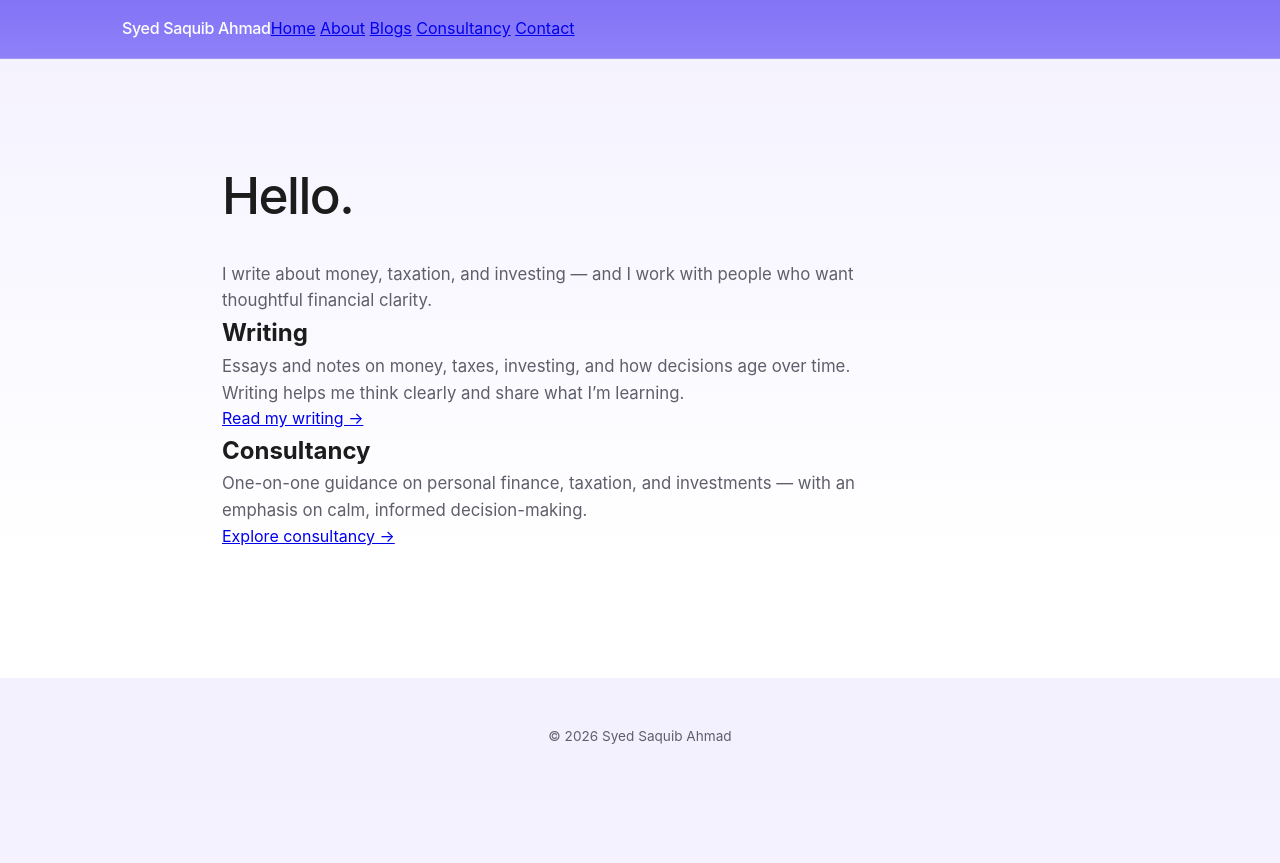
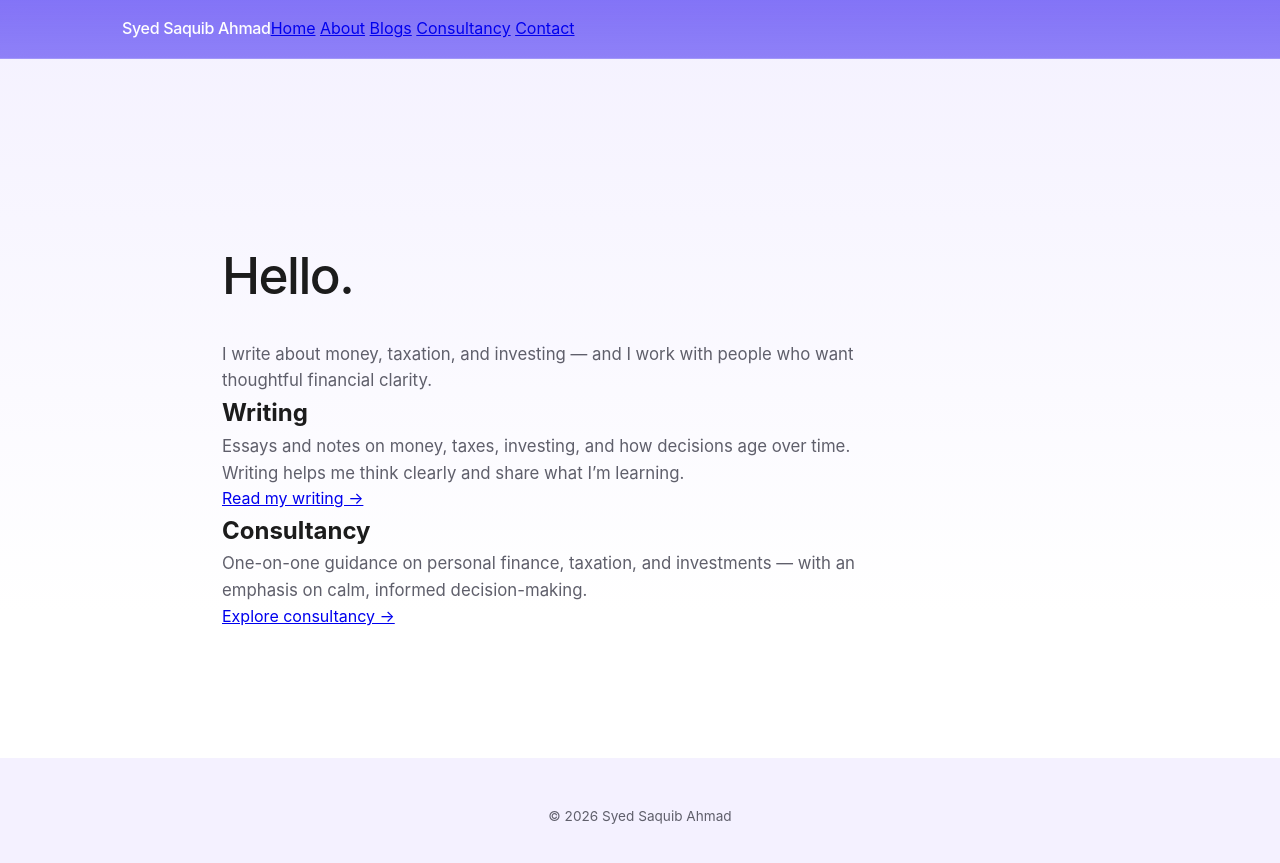
Before and after one commit to saquibahmad1234/syedsaquibahmad, a Jekyll site: the page built from index.html, in a window 1280 px wide. Shown: the top 863 px of the page. Built offline with Jekyll 4.4.1, drawn with Linux system fonts in a browser that asks for light colours.

Commit message:
Update style.css

```diff
--- a/assets/css/style.css
+++ b/assets/css/style.css
@@ -28,7 +28,7 @@
   background: linear-gradient(180deg, rgba(124,108,246,0.95), rgba(124,108,246,0.85));
   backdrop-filter: blur(12px);
   border-bottom: 1px solid rgba(255,255,255,0.25);
-  z-index: 1000;
+  z-index: 9999;
 }
 
 nav {
@@ -49,7 +49,7 @@
 main {
   max-width: 900px;
   margin: auto;
-  padding: 6rem 2rem 4rem;
+  padding: calc(6rem + 80px) 2rem 4rem;
 }
 
 h1 {
```
